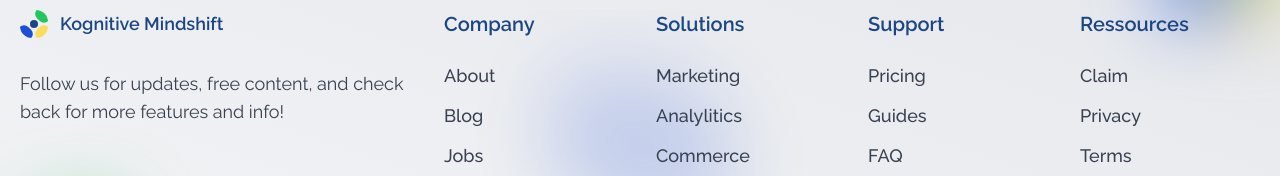
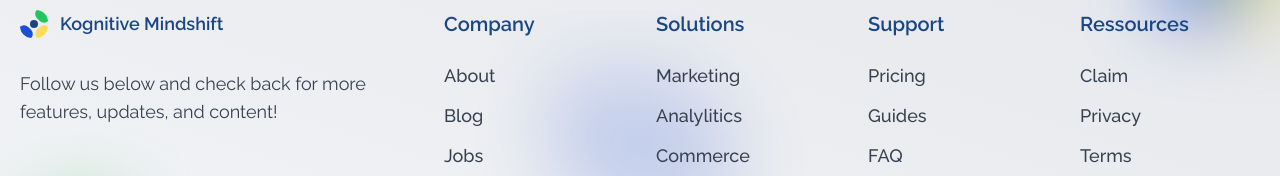
Before and after one commit to DonFreerGroup/DonFreerGroup.github.io, an Astro site: page / in a window 1280 px wide. Shown: the part 4412-4588 px from the top of the page. Built offline with nearby package versions, Linux system fonts and the light colour scheme; Astro itself is replaced by a stand-in of ours.

Commit message:
Update Footer.astro

```diff
--- a/src/components/elements/Footer.astro
+++ b/src/components/elements/Footer.astro
@@ -125,7 +125,7 @@ const footerLegal = [
                         </div>
                     </a>
                     <Paragraph className={"mt-8"}>
-                        Follow us for updates, free content, and check back for more features and info!
+                        Follow us below and check back for more features, updates, and content!
                     </Paragraph>
                 </div>
 
```
